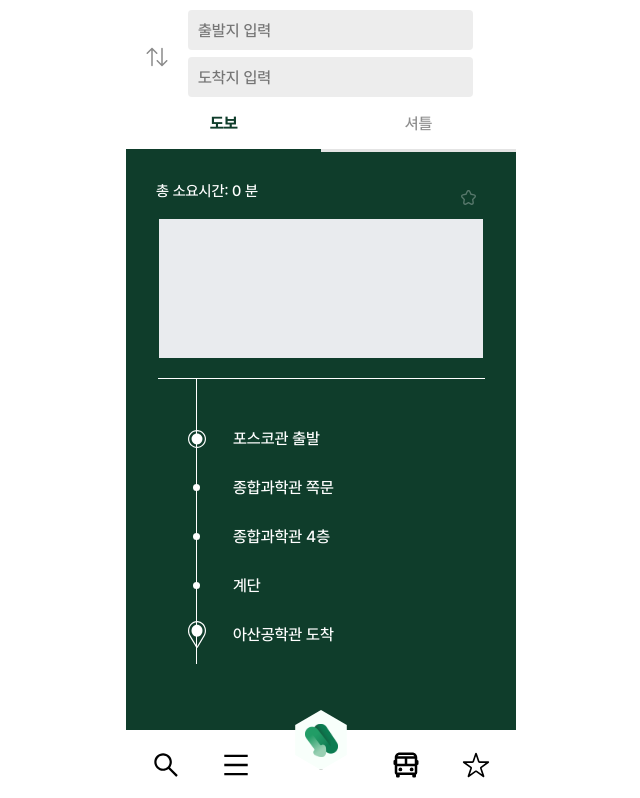
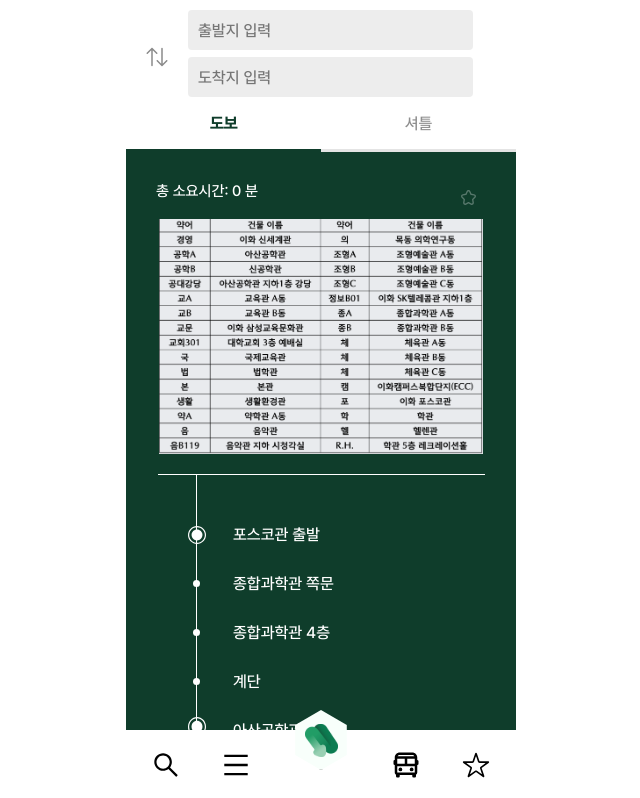
Before and after one commit to Ewhaian-WebEngineering/ewha-navi, a React (Create React App) app in the folder client/: page /search in a window 1280 px wide. Shown: the top 798 px of the page, without its empty margins (319-959 px from the left). Built offline with nearby package versions, Linux system fonts and the light colour scheme; no server answers.

Commit message:
약어페이지

```diff
--- a/client/src/components/views/SearchPage/index.jsx
+++ b/client/src/components/views/SearchPage/index.jsx
@@ -4,6 +4,8 @@ import 화살표 from "../../images/Search/화살표.svg";
 import 즐겨찾기 from "../../images/Search/즐겨찾기.svg";
 import 즐겨찾기채워짐 from "../../images/Search/즐겨찾기채워짐.svg"; // 채워진 별 이미지 추가
 import 포공A from "./포-공A";
+import shortpath from "../../images/Search/shortpath.png";
+
 
 const Search = () => {
   const [selectedMode, setSelectedMode] = useState("도보");
@@ -154,9 +156,13 @@ const Star = styled.div`
 
 const Map = styled.div`
   width: 324px;
-  height: 139px;
+  height: 235px;
   background-color: #e9ebee;
+  background-image: url(${shortpath}); /* 배경 이미지 추가 */
+  background-size: cover; /* 이미지를 div에 맞게 조정 */
+  background-position: center; /* 이미지를 가운데 정렬 */
 `;
+
 
 const Route = styled.div`
   margin-top: 20px;
```
Also changed, not shown: package.json (+6 -2 lines), client/src/components/images/Search/shortpath.png (added), 1 other file (tests, documents, lock files or other folders).
